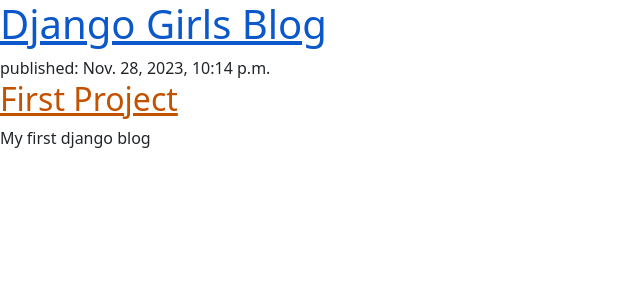
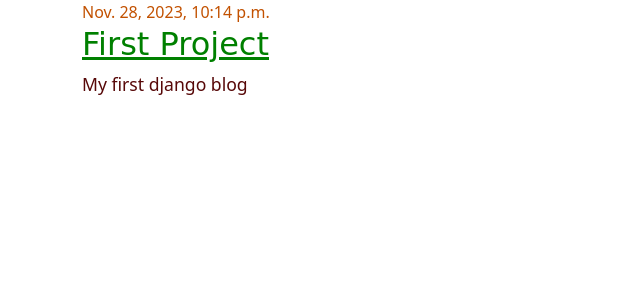
Before and after one commit to NUCCASJNR/Django_After_flask, a Django app: page / in a window 1280 px wide. Shown: the top 300 px of the page, without its empty margins (0-640 px from the left). Run offline with Django 4.2, Linux system fonts and the light colour scheme; data comes from the database, SQL or seed files in the repository.

Commit message:
Blog is coming up in a bit

```diff
--- a/blog/static/css/blog.css
+++ b/blog/static/css/blog.css
@@ -1,3 +1,17 @@
 h1 a, h2 a {
+    color: green;
+    font-family: 'Lobster', cursive;
+}
+
+.navbar {
+    background-color: #C25100;
+}
+time, .time {
     color: #C25100;
 }
+
+p {
+    font-size: 1.1em;
+    line-height: 1.5em;
+    color: #570808;
+}
--- /dev/null
+++ b/blog/templates/blog/base.html
@@ -0,0 +1,21 @@
+{% load static %}
+<!DOCTYPE html>
+<html>
+    <head>
+        <title>Al-Areef Django blog</title>
+        <link rel="stylesheet" href="https://cdn.jsdelivr.net/npm/bootstrap@5.1.3/dist/css/bootstrap.min.css" integrity="sha384-1BmE4kWBq78iYhFldvKuhfTAU6auU8tT94WrHftjDbrCEXSU1oBoqyl2QvZ6jIW3" crossorigin="anonymous">
+        <link rel="stylesheet" href="{% static 'css/blog.css' %}">
+    </head>
+    <body>
+        <header>
+                <main class="container">
+        <div class="row">
+            <div class="col">
+            {% block content %}
+            {% endblock %}
+            </div>
+        </div>
+    </main>
+        </header>
+    </body>
+</html>
--- a/blog/templates/blog/post_list.html
+++ b/blog/templates/blog/post_list.html
@@ -1,22 +1,12 @@
-{% load static %}
-<!DOCTYPE html>
-<html>
-    <head>
-        <title>Django Girls blog</title>
-        <link rel="stylesheet" href="https://cdn.jsdelivr.net/npm/bootstrap@5.1.3/dist/css/bootstrap.min.css" integrity="sha384-1BmE4kWBq78iYhFldvKuhfTAU6auU8tT94WrHftjDbrCEXSU1oBoqyl2QvZ6jIW3" crossorigin="anonymous">
-        <link rel="stylesheet" href="{% static 'css/blog.css' %}">
-    </head>
-    <body>
-        <header>
-            <h1><a href="/">Django Girls Blog</a></h1>
-        </header>
-
-        {% for post in posts %}
-            <article>
-                <time>published: {{ post.published_date }}</time>
-                <h2><a href="">{{ post.title }}</a></h2>
-                <p>{{ post.text|linebreaksbr }}</p>
-            </article>
-        {% endfor %}
-    </body>
-</html>
+{% extends 'blog/base.html' %}
+{% block content %}
+    {% for post in posts %}
+        <article class="post">
+            <time class="date">
+                {{ post.published_date }}
+            </time>
+            <h2><a href="{% url 'post_detail' pk=post.pk %}">{{ post.title }}</a></h2>
+            <p>{{ post.text|linebreaksbr }}</p>
+        </article>
+    {% endfor %}
+{% endblock %}
--- a/blog/urls.py
+++ b/blog/urls.py
@@ -3,4 +3,5 @@ from . import views
 
 urlpatterns = [
     path('', views.post_list, name='post_list'),
+    path('post/<int:pk>/', views.post_detail, name='post_detail'),
 ]
--- a/blog/views.py
+++ b/blog/views.py
@@ -6,3 +6,8 @@ from .models import Post
 def post_list(request):
     posts = Post.objects.filter(published_date__lte=timezone.now()).order_by('published_date')
     return render(request, 'blog/post_list.html', {'posts': posts})
+
+
+def post_detail(request, pk):
+    post = Post.objects.get(pk=pk)
+    return render(request, 'blog/post_detail.html', {'post': post})
```
Also changed, not shown: blog/templates/blog/post_detail.html (added, +13 -0 lines), 1 other file.
